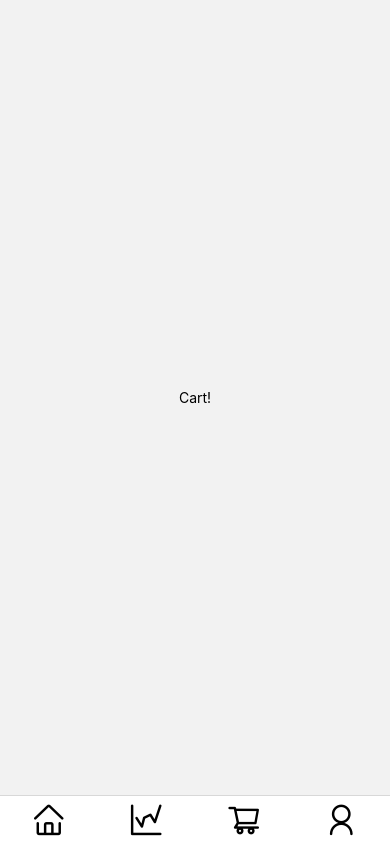
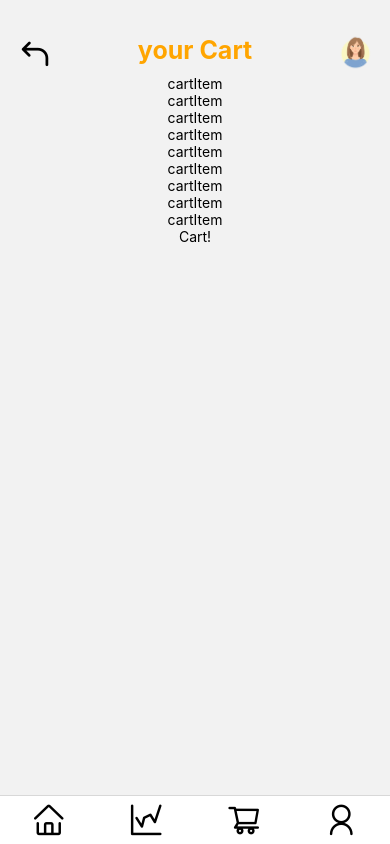
Before and after one commit to iamsubhankarray/shop, a React Native app: screen /cart in a window 390 px wide. Built offline with nearby package versions, Linux system fonts and the light colour scheme.

Commit message:
card itempage updated

```diff
--- /dev/null
+++ b/component/CartItem.js
@@ -0,0 +1,14 @@
+import { StyleSheet, Text, View } from 'react-native'
+import React from 'react'
+
+const cartItem = () => {
+  return (
+    <View>
+      <Text>cartItem</Text>
+    </View>
+  )
+}
+
+export default cartItem
+
+const styles = StyleSheet.create({})
--- a/component/Header.js
+++ b/component/Header.js
@@ -1,24 +1,39 @@
-import { StyleSheet, Text, View,Image, } from 'react-native'
+import { StyleSheet, Text, View, Image, } from 'react-native'
 import Entypo from '@expo/vector-icons/Entypo';
-import React from 'react'
+import AntDesign from '@expo/vector-icons/AntDesign';
 
-const Header = () => {
+
+import React from 'react';
+
+const Header = ({ iscart }) => {
   return (
-    <View style={{alignItems:"center",justifyContent:"center"}}>
-       <View style={{flexDirection:"row",
-        justifyContent:"space-between",
-        paddingHorizontal:10,
+    <View style={{ alignItems: "center", justifyContent: "center" }}>
+      <View style={{   flexDirection: "row",
+        justifyContent: "space-between",
+        paddingHorizontal: 10,
+        width: 375,
+        height: 40,
+        borderRadius: 7
+      }}>
 
-        // backgroundColor:"grey",
-        width:375,
-        height:40,
-        borderRadius:7}}>
-         <Entypo name="grid" size={35} color="black" />
+        {iscart ?
+          <AntDesign name="back" size={35} color="black" /> :
+          <Entypo name="grid" size={35} color="black" />
+
+        }
+
+       {iscart?
+         <Text style={styles.title}>
+         your Cart
+       </Text>:null
+       }
         <Image source={require("../assets/dp.png")}
-         style={styles.dp}/>
+          style={styles.dp} />
       </View>
-      {/* <Text>Header</Text> */}
+
+
     </View>
+
   )
 }
 
@@ -26,7 +41,13 @@ export default Header
 
 const styles = StyleSheet.create({
   dp: {
-    width:35,
-    height:35,
+    width: 35,
+    height: 35,
+  },
+  title:{
+    fontSize:25,
+    fontWeight:"bold",
+    color:"orange"
+
   }
 })
--- a/package.json
+++ b/package.json
@@ -4,7 +4,7 @@
   "main": "expo/AppEntry.js",
   "scripts": {
     "start": "expo start",
-    "android": "expo start --android",
+    "android": "expo start --android -c",
     "ios": "expo start --ios",
     "web": "expo start --web"
   },
--- a/screens/Cart.js
+++ b/screens/Cart.js
@@ -1,10 +1,22 @@
-import { View,Text } from "react-native";
+import { View, Text, FlatList } from "react-native";
+import Header from "../component/Header";
+import CartItem from  "../component/CartItem.js"   ;
 
 function CartScreen() {
-    return (
-      <View style={{ flex: 1, justifyContent: 'center', alignItems: 'center' }}>
-        <Text>Cart!</Text>
+  return (
+    <View style={{ flex: 1, alignItems: 'center' }}>
+      <View style={{ marginTop: 35, }}>
+        <Header iscart = {true} />
       </View>
-    );
-  }
-  export default CartScreen
+      <View>
+        <FlatList
+        data={[1,2,3,4,5,6,7,8,9]}
+        renderItem={({item})=>(<CartItem item={item}/>)}/>
+
+
+      </View>
+      <Text>Cart!</Text>
+    </View>
+  );
+}
+export default CartScreen
--- a/screens/ProductDetails.js
+++ b/screens/ProductDetails.js
@@ -1,27 +1,85 @@
-import { Image, StyleSheet, Text, View } from 'react-native'
+import { Alert, Image, StyleSheet, Text, TouchableOpacity, View } from 'react-native'
 import Header from '../component/Header'
 import React from 'react'
 import { useRoute } from '@react-navigation/native'
 
 const ProductDetails = () => {
-  const route =useRoute()
+  const size =['s','m','l','xl','xxl']
+  const route = useRoute()
 
 
   const item = route.params.item
   return (
-    <View >
-      <View style={{marginTop:35,}}>
-      <Header/>
-        </View>
+    <View style={styles.container}>
+      <View style={{ marginTop: 35, }}>
+        <Header />
+      </View>
       <View >
-        <Image source={{uri:item.image}}
-        style={{width:400,height:500,}}/>
-      </View>
-      <Text>{item.title}</Text>
+        <Image source={{ uri: item.image }}
+          style={{ width: "100%", height: 350,alignSelf:"center" }} />
+      </View >
+      <Text style={
+        {
+          alignSelf: "center",
+          fontSize: 20,
+          fontWeight: 600,
+        }}>{item.title}</Text>
+      <Text style={
+        {
+          alignSelf: "center",
+          fontSize: 18,
+          fontWeight: 350,
+        }}>{item.price}</Text>
+         <Text style={{fontSize:15,}}>size</Text>
+        <View style={{flexDirection:"row",
+        borderWidth:1,
+        Color:"lightgrey",
+        width:"45%"}}>
+
+
+
+         {
+        size.map((item,index)=>(
+          <TouchableOpacity key={index} >
+          <Text style={
+            {fontSize:18,
+            marginHorizontal:10,
+            borderRadius:5,
+
+            }}>{item}</Text>
+          </TouchableOpacity>
+        ))
+      }
+       </View>
+      <TouchableOpacity style={
+        {
+          backgroundColor: "orange",
+          height: 50, width: "60%",
+          alignSelf: "center",
+          borderRadius: 10,
+          justifyContent: "center",
+          alignItems: "center",
+          marginTop:15,
+        }}>
+        <Text style={{ textAlignVertical: "center",
+          color:"white",fontWeight:500,
+          fontSize:20, }}>Add to Cart</Text>
+      </TouchableOpacity>
+
+
     </View>
   )
 }
 
 export default ProductDetails
 
-const styles = StyleSheet.create({})
+const styles = StyleSheet.create({
+  container: {
+    justifyContent: "center",
+
+    textAlign: "center",
+
+
+
+  }
+})
```
